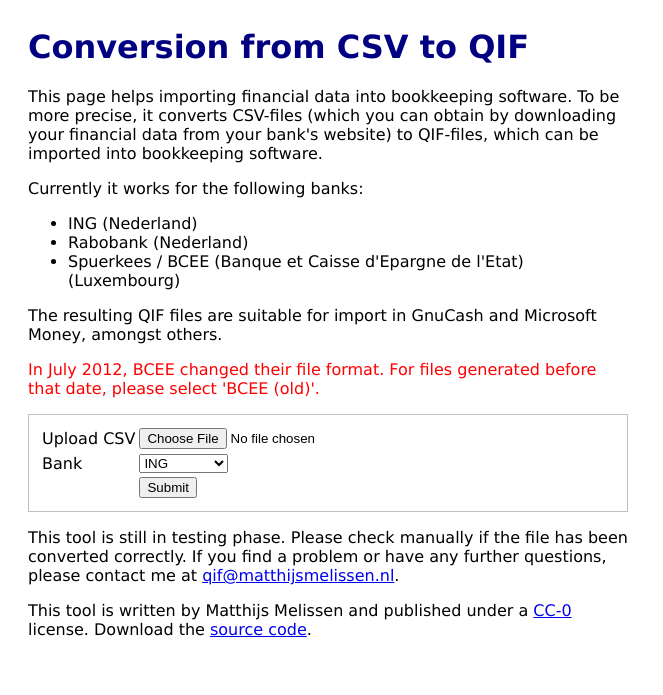
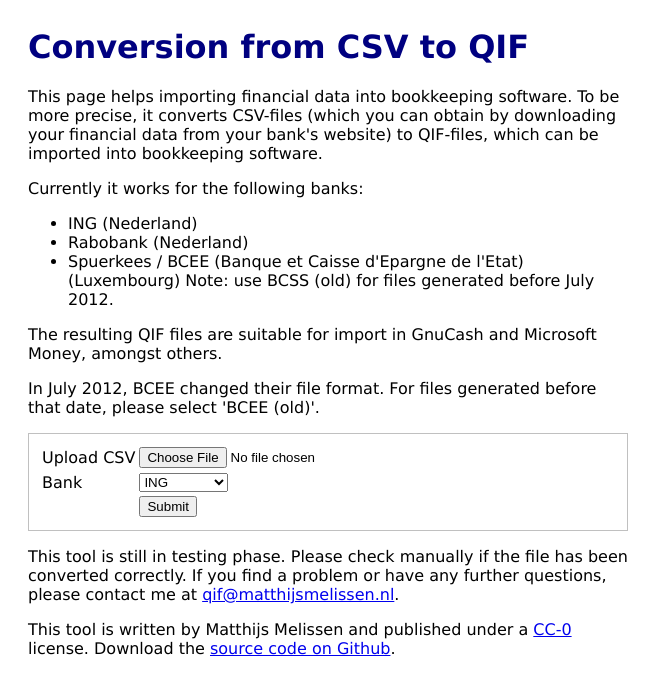
Before and after one commit to matthijsmelissen/qif-converter, a PHP site: page / in a window 1280 px wide. Shown: the top 695 px of the page, without its empty margins (0-663 px from the left). Run offline with PHP 8.4, Linux system fonts and the light colour scheme.

Commit message:
Some textual changes

```diff
--- a/index.php
+++ b/index.php
@@ -14,12 +14,12 @@ This page helps importing financial data into bookkeeping software. To be more p
 <ul>
 <li>ING (Nederland)</li>
 <li>Rabobank (Nederland)</li>
-<li>Spuerkees / BCEE (Banque et Caisse d'Epargne de l'Etat) (Luxembourg)</li>
+<li>Spuerkees / BCEE (Banque et Caisse d'Epargne de l'Etat) (Luxembourg) Note: use BCSS (old) for files generated before July 2012.</li>
 </ul>
 
 <p>The resulting QIF files are suitable for import in GnuCash and Microsoft Money, amongst others.</p>
 
-<p style="color: red;">In July 2012, BCEE changed their file format. For files generated before that date, please select 'BCEE (old)'.</p>
+<p>In July 2012, BCEE changed their file format. For files generated before that date, please select 'BCEE (old)'.</p>
 
 <form method="post" enctype="multipart/form-data" action="convert.php">
 <table>
@@ -32,7 +32,7 @@ This page helps importing financial data into bookkeeping software. To be more p
 <p>This tool is still in testing phase. Please check manually if the file has been converted correctly. If you find a problem or have any further questions, please contact me at <a href="mailto:qif&#64;matthijsmelissen.nl">qif&#64;matthijsmelissen.nl</a>.</p>
 
 <p>This tool is written by Matthijs Melissen and published under a <a href="http://creativecommons.org/publicdomain/zero/1.0/">CC-0</a> license.
-Download the <a href="source.zip">source code</a>.</p>
+Download the <a href="https://github.com/math1985/qif-converter">source code on Github</a>.</p>
 
 </body>
 </html>
```
